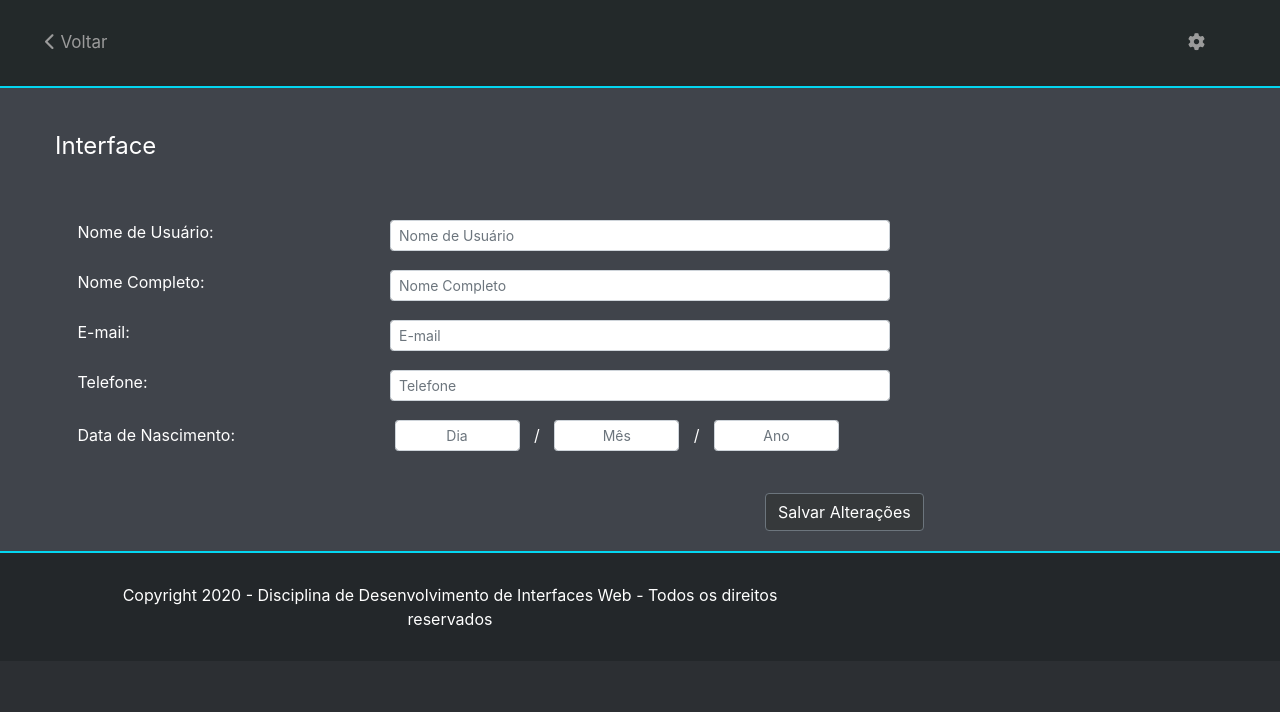
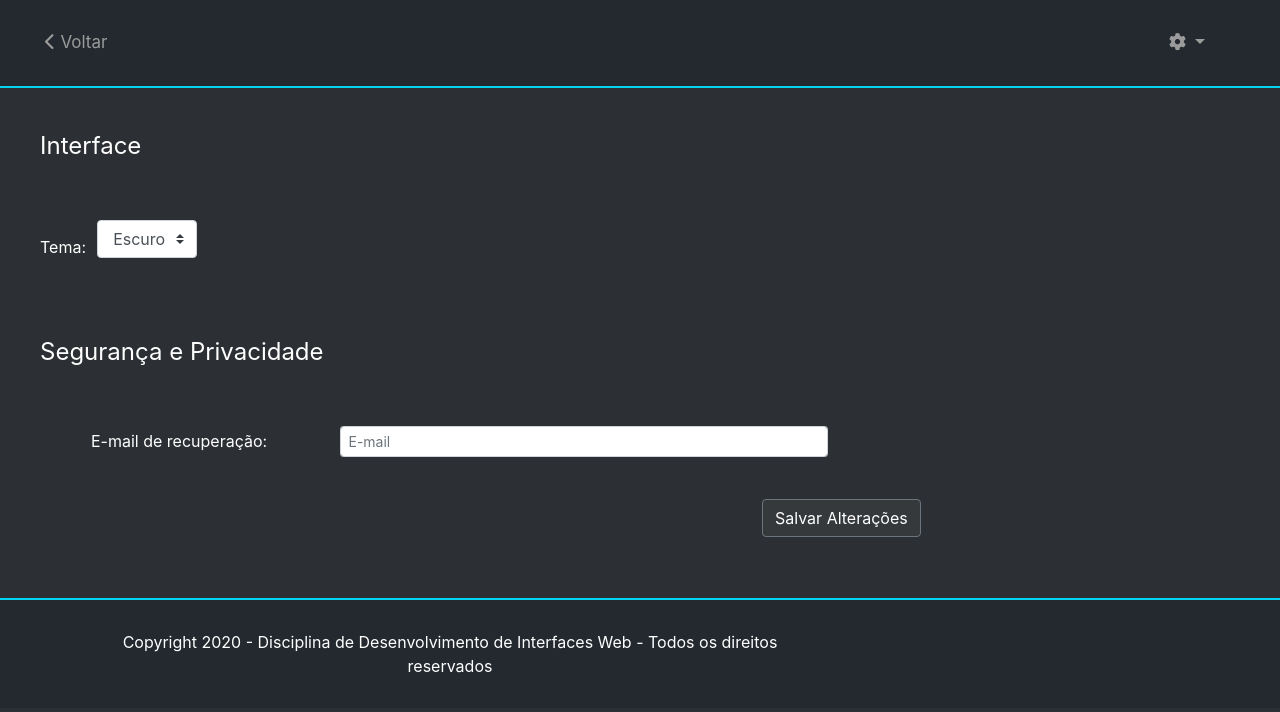
Before and after one commit to ICEI-PUC-Minas-PPLCC-TI/tiaw-ppl-cc-m-20202-falta-de-amigos-para-jogar, a PHP site: page /Configurations.html in a window 1280 px wide. Shown: the top 712 px of the page. Run offline with PHP 8.4, Linux system fonts and the light colour scheme; some libraries are stand-ins or nearby versions.

Commit message:
Added Configurations frame

```diff
--- a/src/Configurations.html
+++ b/src/Configurations.html
@@ -38,9 +38,19 @@
                             </a>
 
                             <div class="rightNav">
-                                <a id="navLink02" class="nav-link active" href="#">
-                                    <i class="fas fa-cog"></i>
-                                </a>
+                                <div class="dropdown">
+
+                                    <a id="navLink02" data-toggle="dropdown" class="dropdown-toggle nav-link active" aria-haspopup="true" aria-expanded="false" href="#">
+                                        <i class="fas fa-cog"></i>
+                                    </a>
+                                    <div class="dropdown-menu" aria-labelledby="dropdownMenuButton">
+                                      <a class="dropdown-item" href="#">Configurações</a>
+                                      <a class="dropdown-item" href="ProfileSettings.html">Perfil</a>
+                                      <a class="dropdown-item" href="#">Sair</a>
+                                    </div>
+                                  </div>
+
+
                             </div>
 
                         </nav>
@@ -58,56 +68,41 @@
         <div class="row">
 
 
-            <div id="settingsId" class="col-12 settings">
+            <div class="col-12 settings"></div>
 
                 <p id="title1" class="text-left"> Interface </p>
 
                 <form>
 
-                        <p class="p1">Nome de Usuário: </p>
-                        <input class="form-control form-control-sm largeInput" type="text" placeholder="Nome de Usuário"
-                                aria-label="Search">
+                    <p class="p11"> Tema: </p>
+                    <div class="input-group mb-3">
 
-                        <br>
-
-                        <p class="p1">Nome Completo: </p>
-                        <input class="form-control form-control-sm largeInput" type="text" placeholder="Nome Completo"
-                                    aria-label="Search">
-
-                        <br>
-
-                        <p class="p1">E-mail: </p>
-                        <input class="form-control form-control-sm largeInput" type="text" placeholder="E-mail"
-                                    aria-label="Search">
-
-                        <br>
-
-                        <p class="p1">Telefone: </p>
-                        <input class="form-control form-control-sm largeInput" type="text" placeholder="Telefone"
-                                    aria-label="Search">
-
-                        <br>
-
-                        <p class="p1">Data de Nascimento: </p>
-                        <input class="form-control form-control-sm smallInput" type="text" placeholder="Dia"
-                                    aria-label="Search" style="width: 10%">
-
-                        <p class="separator">/</p>
-
-                        <input class="form-control form-control-sm smallInput2" type="text" placeholder="Mês"
-                                    aria-label="Search" style="width: 10%">
-
-                        <p class="separator">/</p>
-
-                        <input class="form-control form-control-sm smallInput2" type="text" placeholder="Ano"
-                                    aria-label="Search" style="width: 10%">
+                        <select class="custom-select smallInput" id="inputGroupSelect01">
+                          <option selected value="1">Escuro</option>
+                          <option value="2">Claro</option>
+                        </select>
+                      </div>
 
 
                 </form>
 
+                <p id="title1" class="text-left"> Segurança e Privacidade </p>
+            </div>
+
+            <div id="settingsId" class="col-12 settings">
+
+                <form class="recEmail">
 
 
-                <button id="bt02" type="button" class="btn btn-secondary"> Salvar Alterações</button>
+                    <p class="p1">E-mail de recuperação: </p>
+                    <input id="recEmailId" class="form-control form-control-sm largeInput" type="text" placeholder="E-mail"
+                                aria-label="Search">
+
+
+                </form>
+
+                <button id="bt02" type="button" class="btn btn-secondary"
+                style="margin-bottom: 5%;"> Salvar Alterações</button>
             </div>
 
 
@@ -122,7 +117,7 @@
     <script src="https://cdn.jsdelivr.net/npm/popper.js@1.16.0/dist/umd/popper.min.js" integrity="sha384-Q6E9RHvbIyZFJoft+2mJbHaEWldlvI9IOYy5n3zV9zzTtmI3UksdQRVvoxMfooAo" crossorigin="anonymous"></script>
     <script src="https://stackpath.bootstrapcdn.com/bootstrap/4.4.1/js/bootstrap.min.js" integrity="sha384-wfSDF2E50Y2D1uUdj0O3uMBJnjuUD4Ih7YwaYd1iqfktj0Uod8GCExl3Og8ifwB6" crossorigin="anonymous"></script>
 
-    <script src="javascript.js"> </script>
+    <script src="scripts/javascriptConfigurations.js"> </script>
 
     <footer id="footerId">
 
--- a/src/ProfileSettings.html
+++ b/src/ProfileSettings.html
@@ -157,7 +157,7 @@
                                         <i class="fas fa-cog"></i>
                                     </a>
                                     <div class="dropdown-menu" aria-labelledby="dropdownMenuButton">
-                                      <a class="dropdown-item" href="#">Configurações</a>
+                                      <a class="dropdown-item" href="Configurations.html">Configurações</a>
                                       <a class="dropdown-item" href="#">Perfil</a>
                                       <a class="dropdown-item" href="#">Sair</a>
                                     </div>
--- a/src/scripts/javascript.js
+++ b/src/scripts/javascript.js
@@ -2,7 +2,7 @@
 var buttonColor = "#36393b";
 var buttonTextColor = "#fff";
 var decorativeColor = "#04d6f1"
-var color01 = "#23292";
+var color01 = "#23292F";
 var color02 = "#2C2F33";
 var color03 = "#40444b";
 var color04 = "#2d3135";
@@ -20,6 +20,7 @@ window.onload = () => {
     }
 
     document.getElementById("footerId").style.borderColor = decorativeColor;
+    document.getElementById("footerId").style.backgroundColor = color01;
 
     document.body.style.backgroundColor = color02;
 
--- a/src/styles/estilos.css
+++ b/src/styles/estilos.css
@@ -93,7 +93,7 @@ header{
 
 .dropdown-menu
 {
-
+    margin-right: 30px;
     margin-top: -20px;
 }
 
--- a/src/styles/estilosConfigurations.css
+++ b/src/styles/estilosConfigurations.css
@@ -1,14 +1,12 @@
 body{
     margin: 0;
     padding: 0;
-    background-color:#2C2F33;
     color: rgb(255, 255, 255);
 }
 
 
 header{
 
-    background-color: #23292a;
     border-style: solid;
     border-Width: 0px 0px 2px 0px;
     margin: 0;
@@ -17,35 +15,12 @@ header{
 
 .main .settings{
 
-    background: #40444b;
 }
 
 
 
 
-/*
-.imagCutter
-{
-    display: table-cell;
-    margin-left: 25%;
-    margin-top: 5%;
-    width: 200px;
-    height: 200px;
-    overflow: hidden;
-    border-radius: 100px;
-    border: 5px solid #23272A;
-    text-align: center;
-    justify-content: center;
-    background: #23272A;
 
-}
-*/
-
-.profileImage
-{
-    text-align: center;
-    justify-content: center;
-}
 
 #bt01
 {
@@ -109,27 +84,42 @@ img
 
 }
 
+.input-group
+{
+    width: 10%;
+
+    margin: 0;
+    padding: 0;
+    display: inline-block;
+    text-align: center;
+    color: white;
+    vertical-align: center;
+}
 
 
-.main .formItem .separator
+.dropdown-menu
 {
-    display: inline;
-    padding: 0;
-    margin: 0;
-
+    margin-right: 30px;
+    margin-top: -20px;
 }
 
-.main form
+.dropdown-item
 {
+    color:black !important;
+    margin: 0 !important;
+    padding: 0 !important;
+    padding-bottom: 10px !important;
 }
+
+
+
 
 .main .largeInput
 {
     margin-bottom: 10px;
-    margin-right: 30%;
+    margin-left: 0;
     width: 40%;
     display: inline-block;
-    float: right;
 }
 
 .main .smallInput
@@ -137,7 +127,7 @@ img
     margin-bottom: 20px;
     margin-left: 5%;
     display: inline-block;
-    width: 10%;
+    width: 100px;
     text-align: center;
 }
 
@@ -151,10 +141,17 @@ img
 }
 
 
+.main .p11
+{
+    display: inline-block;
+
+    margin-left: 40px;
+    margin-right: 40px;
+}
 
 .main .p1
 {
-
+    margin-right: 0;
     margin-left: 5%;
     padding-bottom: 10px;
     display: inline-block;
@@ -220,6 +217,19 @@ nav .active
     padding: 30px;
     text-decoration: none;
     font-size: 17px;
+    color: #c4c4c4;
+}
+
+.topNav a:hover
+{
+    color: #adadad;
+}
+
+nav .nav-link:hover
+{
+
+    color: #b8b8b8;
+
 }
 
 .rightNav
@@ -253,7 +263,6 @@ nav .active
 
 footer
 {
-    background-color: #23272A;
     vertical-align: middle;
     border-style: solid;
     border-Width: 2px 0px 0px 0px;
@@ -269,14 +278,6 @@ footer p
     vertical-align: middle;
 }
 
-footer img
-{
-    vertical-align: middle;
-    float: right;
-    width: 40%;
-    margin-top: 10px;
-    margin-bottom: 10px;
-}
 
 /* =================================================================================== */
 /* Media queries*/
@@ -288,12 +289,6 @@ footer img
 {
 
 
-
-
-    footer img
-    {
-        width: 40%;
-    }
 }
 
 
@@ -304,22 +299,13 @@ footer img
 @media screen and (max-width: 992px)
 {
 
-    footer img
-    {
-        float: none;
-        width: 30%;
-    }
 
-    .main .profileSettings{
 
-        border-radius: 0px 0px 0px 0px;
-        border-Width: 0px 0px 1px 0px;
-    }
 }
 
 @media screen and (max-width: 648px)
 {
-    .main .profileSettings
+    .main #settingsId
     {
         justify-content: center;
         text-align: center;
@@ -345,6 +331,7 @@ footer img
         text-align: center;
     }
 
+
     .main p
     {
         display: inline-block;
@@ -352,29 +339,23 @@ footer img
 
     }
 
-    .main .separator
-    {
-        display: inline;
-        padding: 10px;
-        margin: 0;
-    }
-
     .main .largeInput
     {
         margin-bottom: 20px;
         margin-right: initial;
-        width: 60%;
         display: inline-block;
         width: 80%;
         text-align: center;
+        justify-content: center;
         float: none;
     }
 
     .main .smallInput
     {
         margin-bottom: 20px;
+        margin-left: 5%;
         display: inline-block;
-        width: 10%;
+        width: 100px;
         text-align: center;
     }
 
```
Also changed, not shown: src/scripts/javascriptConfigurations.js (+33 -172 lines).
